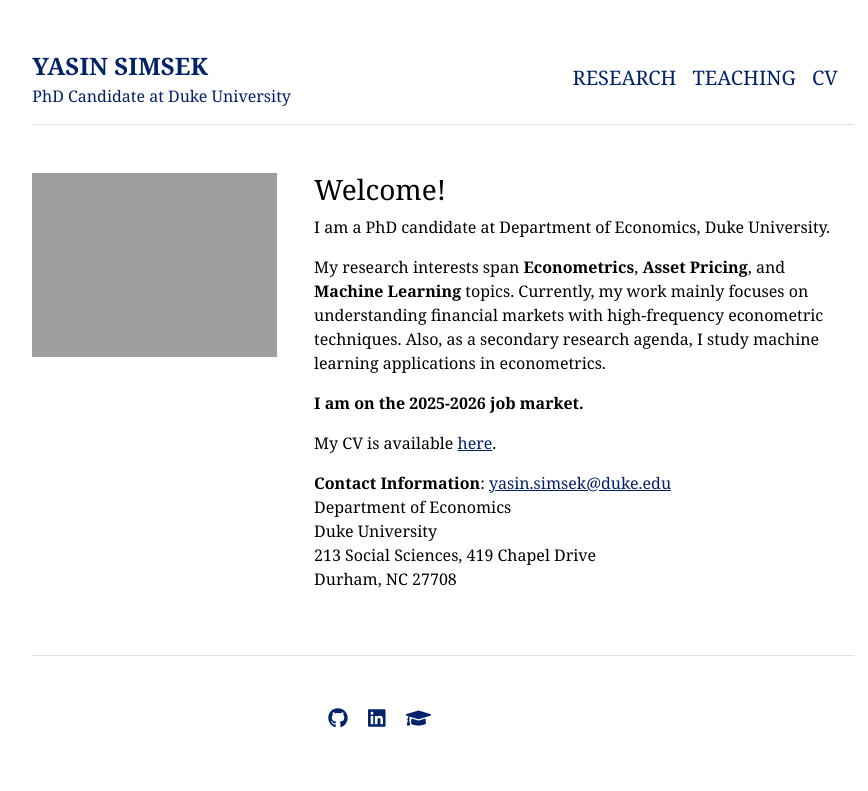
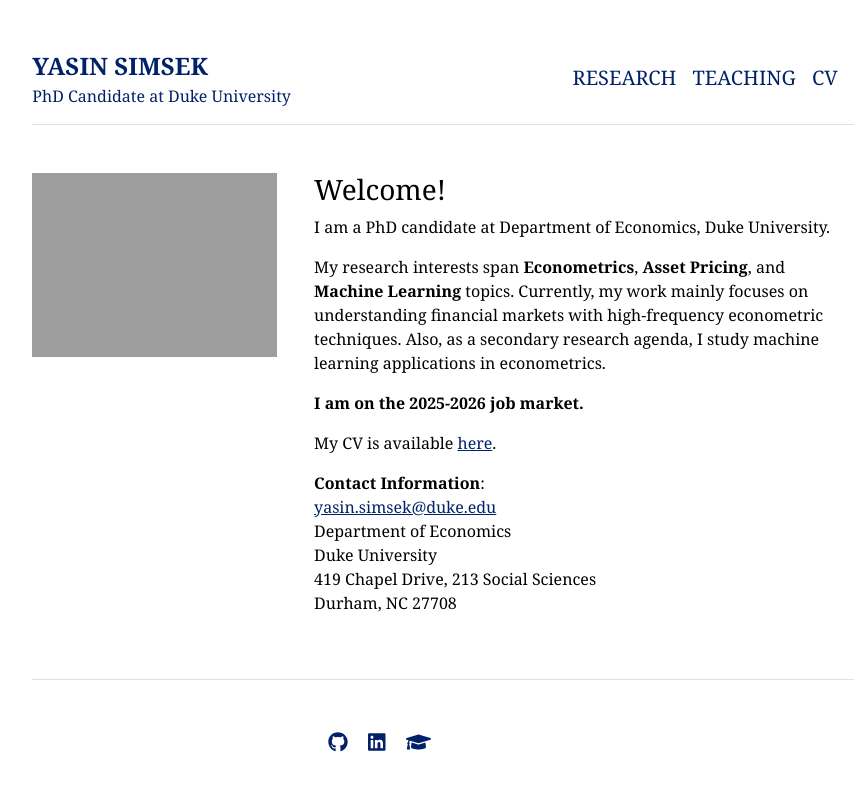
Before and after one commit to yasin-simsek/yasin-simsek.github.io, a Jekyll site: the page built from index.md, in a window 1280 px wide. Shown: the top 791 px of the page, without its empty margins (197-1065 px from the left). Built offline with Jekyll 4.4.1, drawn with Linux system fonts in a browser that asks for light colours.

Commit message:
minor fix

```diff
--- a/index.md
+++ b/index.md
@@ -17,5 +17,5 @@ My CV is available [here](assets/documents/yasin_simsek_resume.pdf).
 [yasin.simsek@duke.edu](mailto:yasin.simsek@duke.edu)
 Department of Economics
 Duke University
-213 Social Sciences, 419 Chapel Drive
+419 Chapel Drive, 213 Social Sciences
 Durham, NC 27708
```
